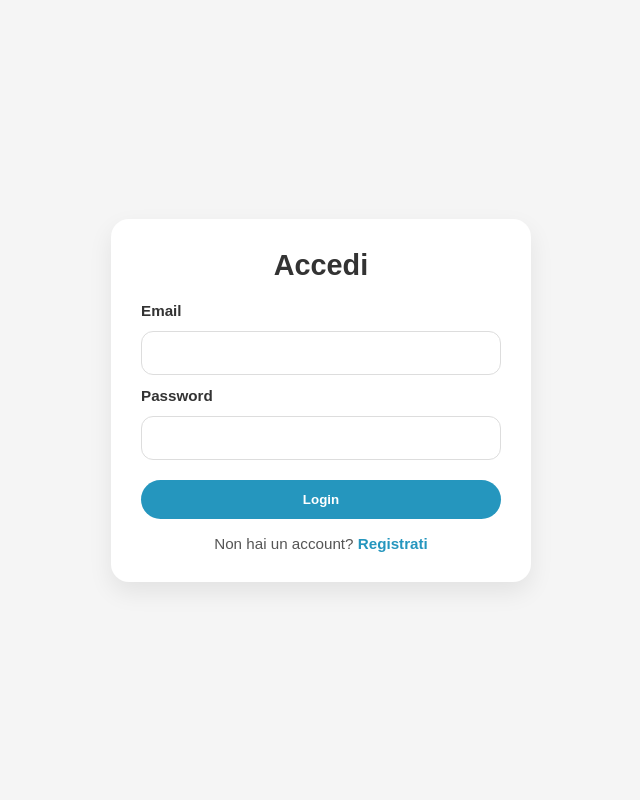
After one commit to francescostocco/Informatica-25-26, a PHP site: page /login.php in a window 1280 px wide. The commit adds this page. Shown: the whole page, without its empty margins (319-959 px from the left). Run offline with PHP 8.4, Linux system fonts and the light colour scheme.

Commit message:
Commit 5

```diff
--- /dev/null
+++ b/ProgettoFineAnno/CSS/login.css
@@ -0,0 +1,89 @@
+/* Reset */
+* {
+    box-sizing: border-box;
+    margin: 0;
+    padding: 0;
+}
+
+body {
+    font-family: 'Lexend', sans-serif;
+    background: #f5f5f5;
+    min-height: 100vh;
+    display: flex;
+    align-items: center;
+    justify-content: center;
+    padding: 20px;
+}
+
+.login-container {
+    width: 100%;
+    max-width: 420px;
+    background: white;
+    padding: 30px;
+    border-radius: 18px;
+    box-shadow: 0 10px 25px rgba(0,0,0,0.08);
+}
+
+.login-container h2 {
+    margin-bottom: 20px;
+    color: #333;
+    font-size: 1.8em;
+    text-align: center;
+}
+
+form {
+    display: flex;
+    flex-direction: column;
+    gap: 12px;
+}
+
+label {
+    color: #333;
+    font-weight: 600;
+    font-size: 0.95em;
+}
+
+input {
+    padding: 12px 14px;
+    border-radius: 12px;
+    border: 1px solid #ddd;
+    font-size: 1em;
+    outline: none;
+}
+
+input:focus {
+    border-color: #2596be;
+}
+
+button {
+    margin-top: 8px;
+    padding: 12px 14px;
+    border: none;
+    border-radius: 999px;
+    background: #2596be;
+    color: white;
+    font-weight: 700;
+    cursor: pointer;
+    transition: opacity 0.2s ease;
+}
+
+button:hover {
+    opacity: 0.92;
+}
+
+.hint {
+    margin-top: 16px;
+    text-align: center;
+    color: #555;
+    font-size: 0.95em;
+}
+
+.hint a {
+    color: #2596be;
+    text-decoration: none;
+    font-weight: 700;
+}
+
+.hint a:hover {
+    text-decoration: underline;
+}
--- a/ProgettoFineAnno/index.php
+++ b/ProgettoFineAnno/index.php
@@ -5,7 +5,7 @@
     <meta name="viewport" content="width=device-width, initial-scale=1.0">
      <link rel="stylesheet" href="https://cdnjs.cloudflare.com/ajax/libs/font-awesome/6.4.0/css/all.min.css">
     <link href="https://fonts.googleapis.com/css2?family=Lexend:wght@400;600;700&display=swap" rel="stylesheet">
-    <link rel="icon" type="image/x-icon" href="/IMG/cover.jpg">
+    <link rel="icon" type="image/x-icon" href="../IMG/cover.jpg">
     <link rel="stylesheet" href="CSS/index.css">
     <title>Homepage - OpinioniVacanze</title>
 </head>
--- /dev/null
+++ b/ProgettoFineAnno/login.php
@@ -0,0 +1,30 @@
+<!DOCTYPE html>
+<html lang="it">
+<head>
+    <meta charset="UTF-8">
+    <meta name="viewport" content="width=device-width, initial-scale=1.0">
+    <title>Login - OpinioniVacanze</title>
+    <link rel="stylesheet" href="CSS/login.css">
+</head>
+<body>
+
+<div class="login-container">
+    <h2>Accedi</h2>
+
+    <form action="logincheck.php" method="POST">
+        <label for="email">Email</label>
+        <input type="email" id="email" name="email" required>
+
+        <label for="password">Password</label>
+        <input type="password" id="password" name="password" required>
+
+        <button type="submit">Login</button>
+    </form>
+
+    <p class="hint">
+        Non hai un account? <a href="register.php">Registrati</a>
+    </p>
+</div>
+
+</body>
+</html>
```
Also changed, not shown: ProgettoFineAnno/PHP/config.php (added, +15 -0 lines), ProgettoFineAnno/PHP/connect.php (added, +19 -0 lines), ProgettoFineAnno/logincheck.php (added, +44 -0 lines).
